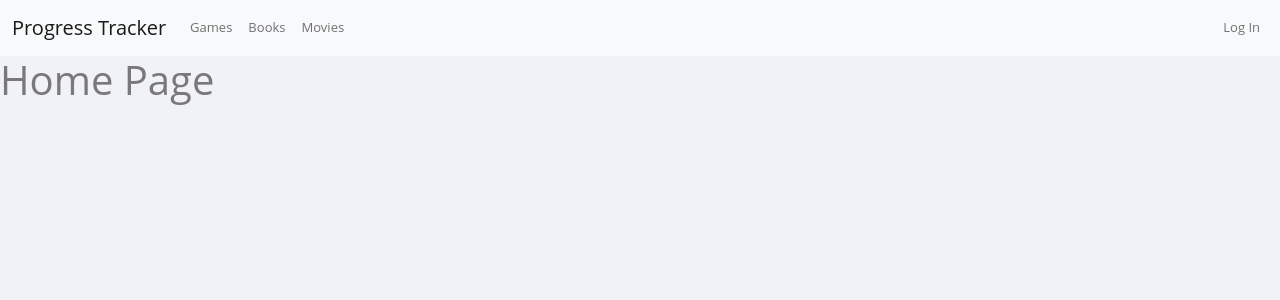
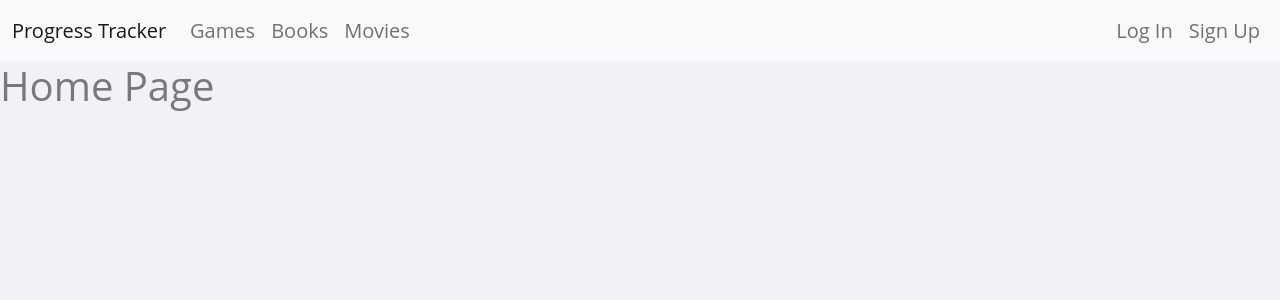
Before and after one commit to dimashevchukk/ProgressTracker, a Django app: page / in a window 1280 px wide. Shown: the top 300 px of the page. Run offline with Django 5.2, Linux system fonts and the light colour scheme.

Commit message:
navbar font size fix and button sign up

```diff
--- a/static/css/styles.css
+++ b/static/css/styles.css
@@ -7,6 +7,10 @@ body {
     font-size: 13px;
     text-rendering: optimizeLegibility;
     -webkit-font-smoothing: antialiased;
+}
+
+.nav-link {
+    font-size: 20px;
 }
 
 .container {
--- a/templates/includes/navbar.html
+++ b/templates/includes/navbar.html
@@ -26,12 +26,15 @@
             <li class="nav-item">
               <form method="post" action="{% url 'logout' %}">
                 {% csrf_token %}
-                <button type="submit" class="btn btn-link nav-link">Log Out</button>
+                <button type="submit" class="btn nav-link">Log Out</button>
               </form>
             </li>
           {% else %}
             <li class="nav-item">
               <a class="nav-link" href="{% url "login" %}">Log In</a>
+            </li>
+            <li class="nav-item">
+              <a class="nav-link" href="{% url "register" %}">Sign Up</a>
             </li>
           {% endif %}
         </ul>
```
